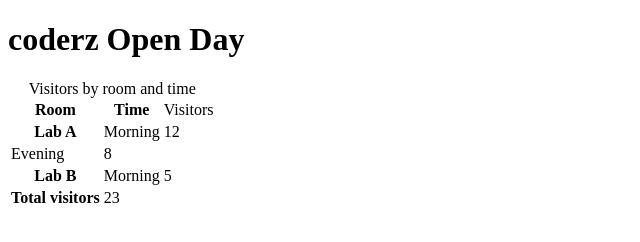
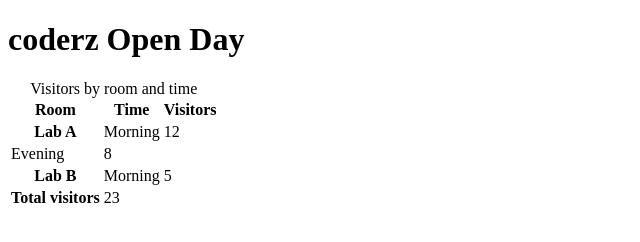
Before and after one commit to essam20201984/coderz_institute, a plain HTML site: page session-5/pages/visitor.html in a window 1280 px wide. Shown: the full height of the page, 0-640 px from the left. Drawn offline with Linux system fonts and the light colour scheme.

Commit message:
update visitor table

```diff
--- a/session-5/pages/visitor.html
+++ b/session-5/pages/visitor.html
@@ -12,7 +12,7 @@
 <tr>
 <th scope="col">Room</th>
 <th scope="col">Time</th>
-<td>Visitors</td>
+<th scope="col">Visitors</th>
 </tr>
 </thead>
 <tbody>
```
